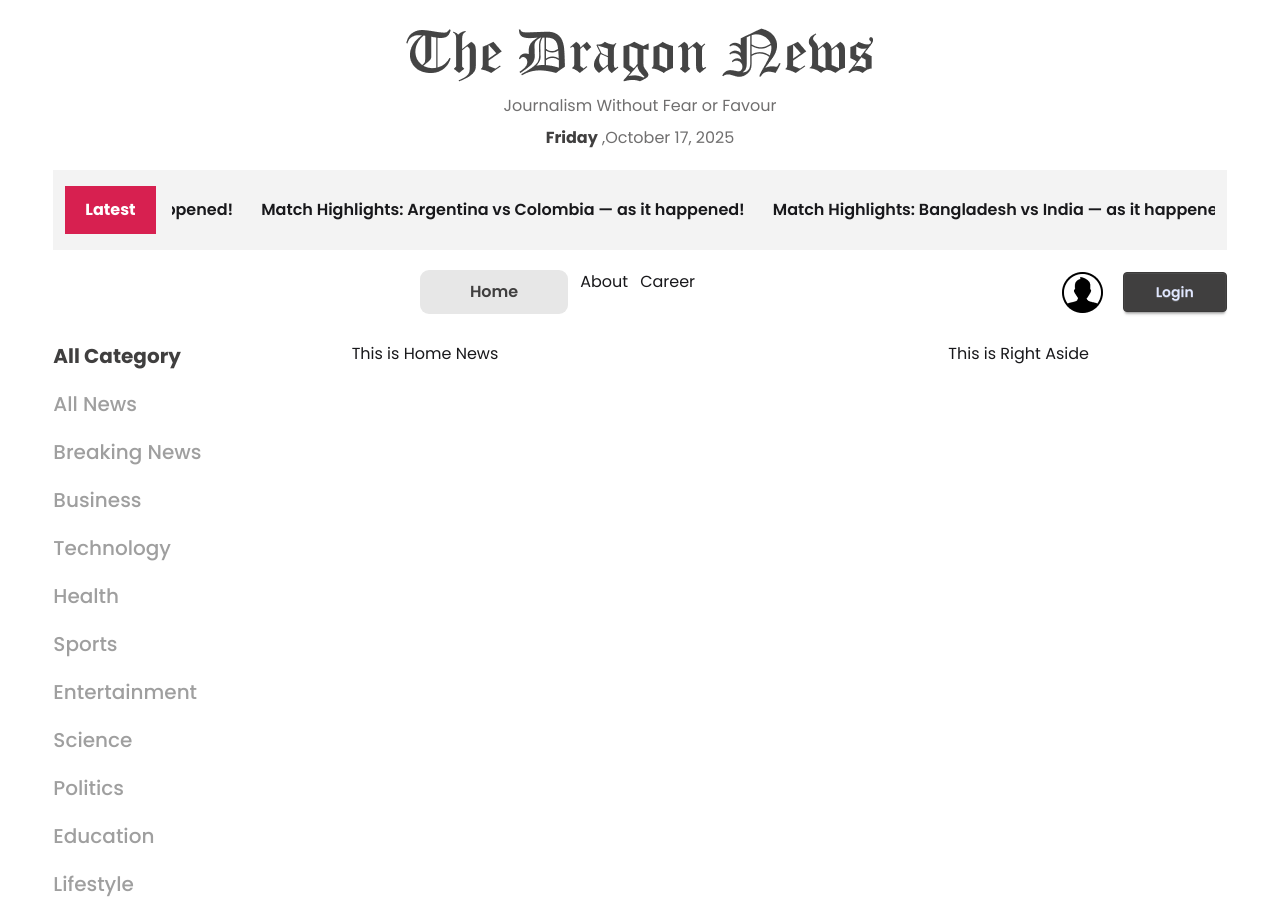
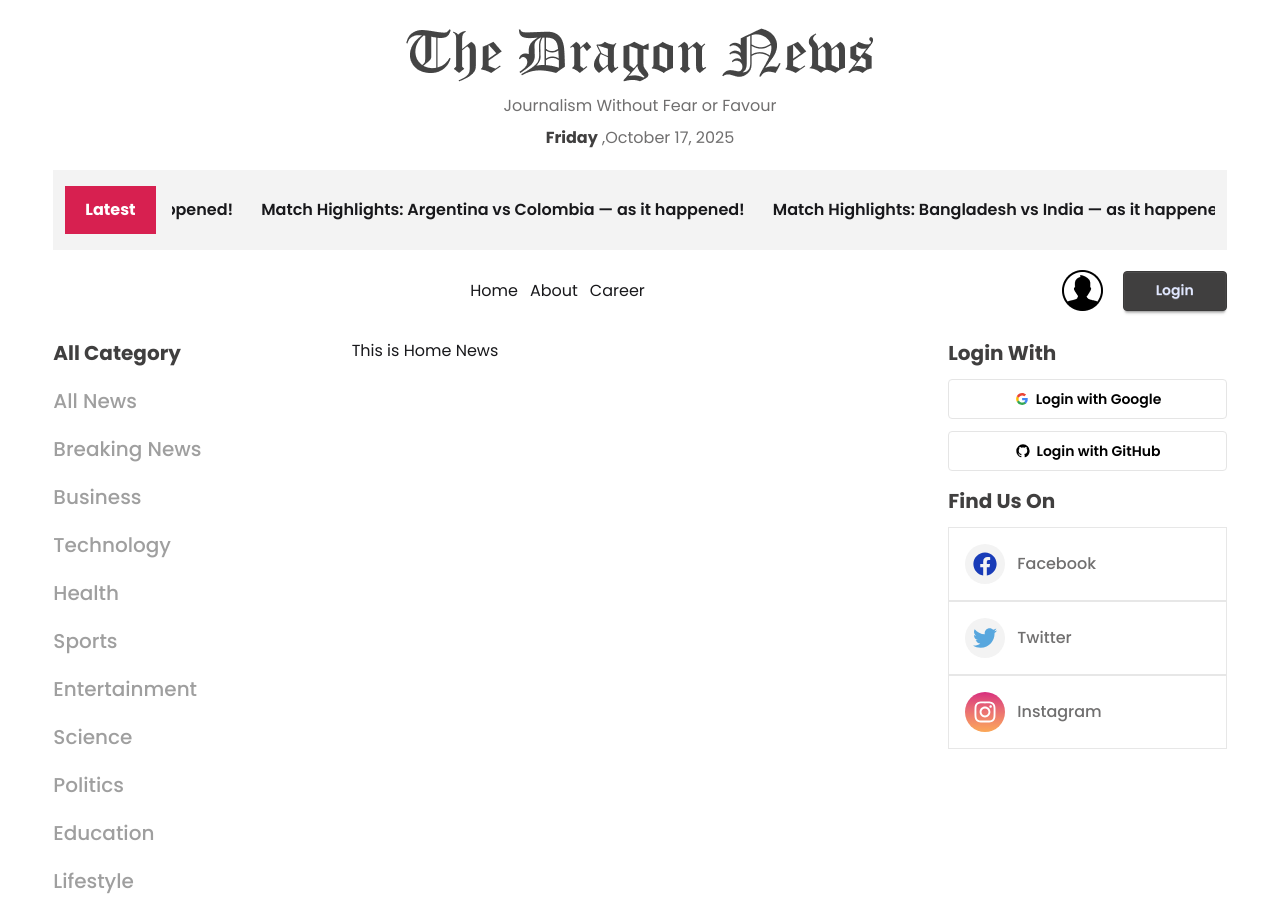
Before and after one commit to Riad-Zz/The_Dragon_News, a React (Vite) app: page / in a window 1280 px wide. Built offline with nearby package versions, Linux system fonts and the light colour scheme.

Commit message:
Right-aside section added

```diff
--- a/package.json
+++ b/package.json
@@ -15,6 +15,7 @@
     "react": "^19.1.1",
     "react-dom": "^19.1.1",
     "react-fast-marquee": "^1.6.5",
+    "react-icons": "^5.5.0",
     "react-router": "^7.9.4",
     "tailwindcss": "^4.1.14"
   },
--- a/src/Components/Category/Category.jsx
+++ b/src/Components/Category/Category.jsx
@@ -8,9 +8,9 @@
     console.log(categoryData);
     return (
         <div>
-            <div className='flex flex-col gap-5 mt-5'>
+            <div className='flex flex-col gap-5 mt-5 linkss'>
                 {
-                    categoryData.map(data => <NavLink to={`/category/${data.id}`} data={data} className={"font-medium text-xl text-[#9F9F9F]"} key={data.id}>{data.name}</NavLink>)
+                    categoryData.map(data => <NavLink to={`/category/${data.id}`} data={data} className={`font-medium text-xl text-[#9F9F9F]`} key={data.id}>{data.name}</NavLink>)
                 }
             </div>
         </div>
--- /dev/null
+++ b/src/Components/LoginMethod/LoginMethod.jsx
@@ -0,0 +1,19 @@
+import React from 'react';
+
+const LoginMethod = () => {
+    return (
+        <div className='flex flex-col gap-3'>
+            <p className='font-bold text-[#403F3F] text-xl'>Login With</p>
+            <button className="btn bg-white text-black border-[#e5e5e5] btn-outline">
+                <svg aria-label="Google logo" width="16" height="16" xmlns="http://www.w3.org/2000/svg" viewBox="0 0 512 512"><g><path d="m0 0H512V512H0" fill="#fff"></path><path fill="#34a853" d="M153 292c30 82 118 95 171 60h62v48A192 192 0 0190 341"></path><path fill="#4285f4" d="m386 400a140 175 0 0053-179H260v74h102q-7 37-38 57"></path><path fill="#fbbc02" d="m90 341a208 200 0 010-171l63 49q-12 37 0 73"></path><path fill="#ea4335" d="m153 219c22-69 116-109 179-50l55-54c-78-75-230-72-297 55"></path></g></svg>
+                Login with Google
+            </button>
+            <button className="btn bg-white text-black border-[#e5e5e5]  btn-outline">
+                <svg aria-label="GitHub logo" width="16" height="16" xmlns="http://www.w3.org/2000/svg" viewBox="0 0 24 24"><path fill="black" d="M12,2A10,10 0 0,0 2,12C2,16.42 4.87,20.17 8.84,21.5C9.34,21.58 9.5,21.27 9.5,21C9.5,20.77 9.5,20.14 9.5,19.31C6.73,19.91 6.14,17.97 6.14,17.97C5.68,16.81 5.03,16.5 5.03,16.5C4.12,15.88 5.1,15.9 5.1,15.9C6.1,15.97 6.63,16.93 6.63,16.93C7.5,18.45 8.97,18 9.54,17.76C9.63,17.11 9.89,16.67 10.17,16.42C7.95,16.17 5.62,15.31 5.62,11.5C5.62,10.39 6,9.5 6.65,8.79C6.55,8.54 6.2,7.5 6.75,6.15C6.75,6.15 7.59,5.88 9.5,7.17C10.29,6.95 11.15,6.84 12,6.84C12.85,6.84 13.71,6.95 14.5,7.17C16.41,5.88 17.25,6.15 17.25,6.15C17.8,7.5 17.45,8.54 17.35,8.79C18,9.5 18.38,10.39 18.38,11.5C18.38,15.32 16.04,16.16 13.81,16.41C14.17,16.72 14.5,17.33 14.5,18.26C14.5,19.6 14.5,20.68 14.5,21C14.5,21.27 14.66,21.59 15.17,21.5C19.14,20.16 22,16.42 22,12A10,10 0 0,0 12,2Z"></path></svg>
+                Login with GitHub
+            </button>
+        </div>
+    );
+};
+
+export default LoginMethod;
--- /dev/null
+++ b/src/Components/Socials/Socials.jsx
@@ -0,0 +1,28 @@
+import React from 'react';
+import { FaFacebook } from "react-icons/fa";
+import { FaTwitter } from "react-icons/fa";
+import { FaInstagram } from "react-icons/fa";
+
+const Socials = () => {
+    return (
+        <div className=''>
+            <p className='font-bold text-[#403F3F] text-xl mt-4 mb-3'>Find Us On</p>
+            <div className='flex items-center gap-3 border border-[#E7E7E7] p-4 '>
+                <div className='rounded-full text-2xl bg-[#F3F3F3] p-2 text-blue-800'><FaFacebook></FaFacebook></div>
+                <div className='font-medium text-[#706F6F]'>Facebook</div>
+            </div>
+            <div className='flex items-center gap-3 border border-[#E7E7E7] p-4 '>
+                <div className='rounded-full text-2xl bg-[#F3F3F3] p-2 text-[#58A7DE]'><FaTwitter></FaTwitter></div>
+                <div className='font-medium text-[#706F6F]'>Twitter</div>
+            </div>
+            <div className='flex items-center gap-3 border border-[#E7E7E7] p-4 '>
+                <div className='rounded-full text-2xl bg-[#F3F3F3] p-2 bg-gradient-to-b from-[#D82D7E] to-[#FBA756] text-white'><FaInstagram></FaInstagram></div>
+                <div className='font-medium text-[#706F6F]'>Instagram</div>
+            </div>
+
+
+        </div>
+    );
+};
+
+export default Socials;
--- a/src/Layout/Asides/RightAside.jsx
+++ b/src/Layout/Asides/RightAside.jsx
@@ -1,9 +1,12 @@
 import React from 'react';
+import LoginMethod from '../../Components/LoginMethod/LoginMethod';
+import Socials from '../../Components/Socials/Socials';
 
 const RightAside = () => {
     return (
         <div>
-            <p>This is Right Aside</p>
+            <LoginMethod></LoginMethod>
+            <Socials></Socials>
         </div>
     );
 };
--- a/src/index.css
+++ b/src/index.css
@@ -18,7 +18,7 @@
   font-style: normal;
 }
 
-a.active{
+.linkss a.active{
   background-color: #E7E7E7;
   padding: 10px 50px;
   /* width: fit-content; */
```
Also changed, not shown: 1 other file (tests, documents, lock files or other folders).
